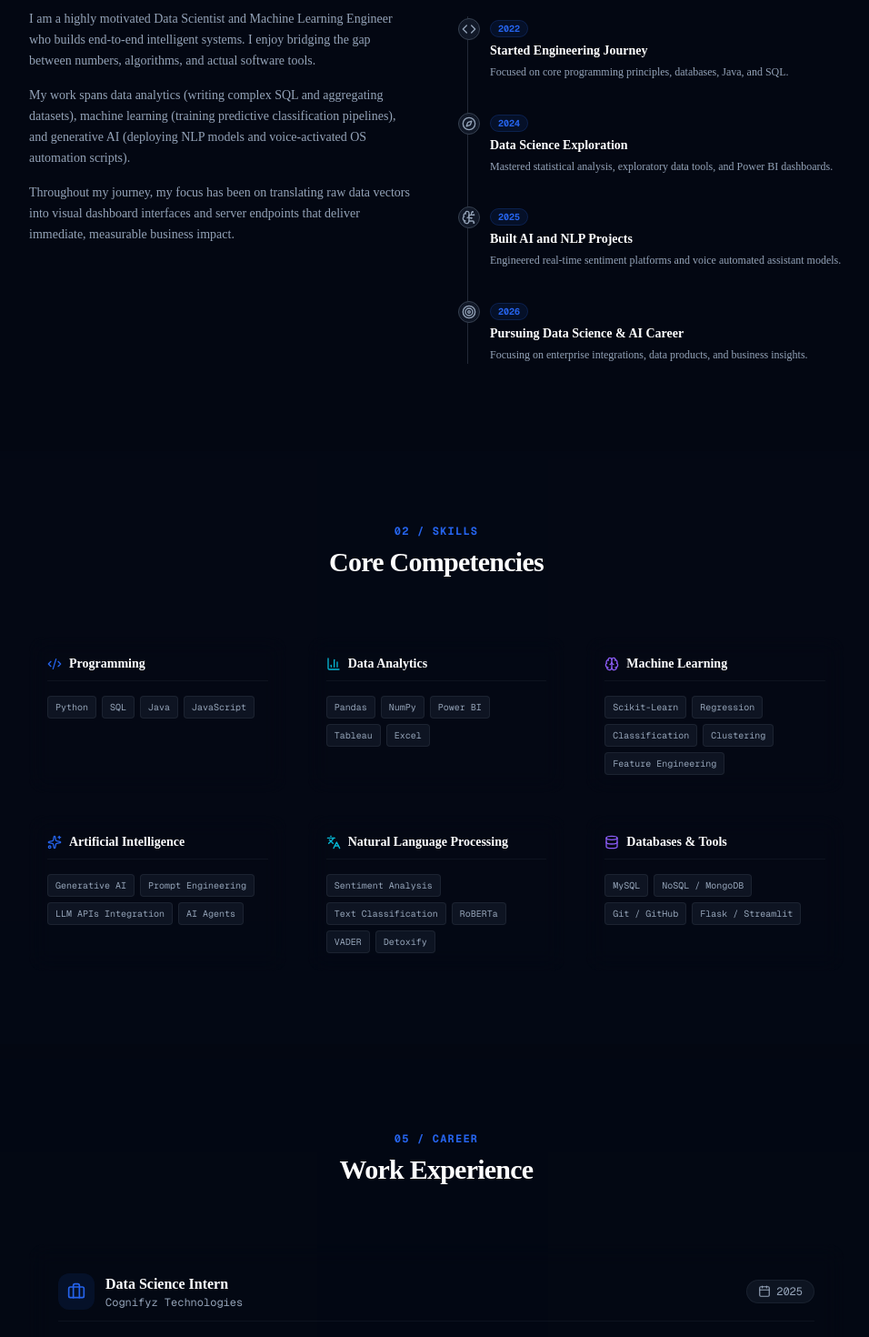
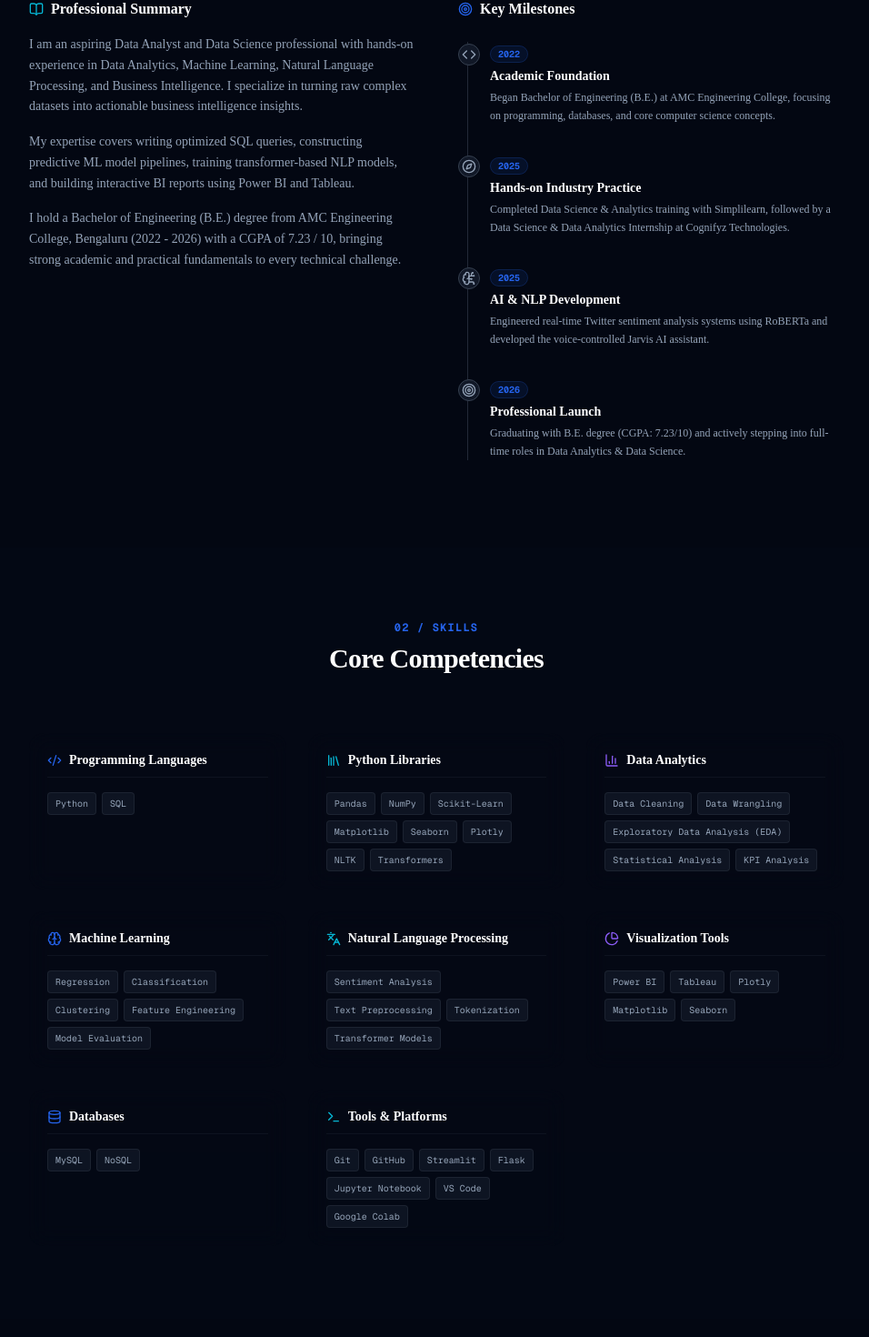
Before and after one commit to Bheemalingappa/bheemalingappa-ai-data-science-portfolio, a Next.js app: page / in a window 1280 px wide. Shown: the part 1020-2490 px from the top of the page at 91% size, without its empty margins (160-1116 px from the left). Built offline with nearby package versions, Linux system fonts and the light colour scheme.

Commit message:
Align portfolio content, experience, projects, skills, certifications, and contact details with official resume

```diff
--- a/src/components/Certifications.tsx
+++ b/src/components/Certifications.tsx
@@ -15,45 +15,24 @@ interface Certificate {
 export default function Certifications() {
   const list: Certificate[] = [
     {
-      title: "Data Science Specialization Training",
-      issuer: "Simplilearn",
-      category: "Data Science & ML",
-      skills: ["Python Analytics", "Machine Learning Pipelines", "SQL Structuring", "Power BI Dashboards"],
-      date: "2024",
-    },
-    {
-      title: "Data Science Internship Credentials",
+      title: "Data Science & Data Analytics Internship",
       issuer: "Cognifyz Technologies",
-      category: "Experience & Analytics",
-      skills: ["Exploratory Data Analysis", "Python Scripting", "Insights Reports", "Metric Forecasts"],
+      category: "Internship",
+      skills: ["Python", "Pandas & NumPy", "SQL Queries", "Exploratory Data Analysis", "Dashboard Reports"],
       date: "2025",
     },
     {
-      title: "Applied Machine Learning Certification",
-      issuer: "Academic Systems / Dev Tools",
-      category: "Machine Learning",
-      skills: ["Regression Models", "Random Forests / XGBoost", "Model Hyper-parameter Tuning"],
-      date: "2024",
+      title: "Data Science Training Program",
+      issuer: "Simplilearn",
+      category: "Professional Training",
+      skills: ["Data Analytics", "Machine Learning Core", "SQL", "Power BI & Tableau", "Clustering & Regression"],
+      date: "2025",
     },
     {
-      title: "SQL & Relational Databases",
-      issuer: "Database Center / Tech Training",
-      category: "SQL & Databases",
-      skills: ["Window Functions", "Subqueries", "Schema Normalization", "Aggregation Indexes"],
-      date: "2023",
-    },
-    {
-      title: "Power BI Business Analyst Certificate",
-      issuer: "Simplilearn Analytics Module",
-      category: "Analytics & BI",
-      skills: ["DAX Measurement Formulas", "ETL Querying", "Executive Reports Grid"],
-      date: "2024",
-    },
-    {
-      title: "Artificial Intelligence Application Builder",
-      issuer: "Self-Paced Specialization Hub",
-      category: "Generative AI",
-      skills: ["Prompt engineering", "LLM APIs Integration", "TTS / Speech Integrations"],
+      title: "Professional Certification Portfolio",
+      issuer: "Google Drive Repository",
+      category: "Credential Archive",
+      skills: ["Certification Auditing", "Credentials Hosting", "Work Verification", "Project Hosting"],
       date: "2025",
     },
   ];
--- a/src/components/MinimalAbout.tsx
+++ b/src/components/MinimalAbout.tsx
@@ -15,26 +15,26 @@ export default function MinimalAbout() {
   const timeline: TimelineItem[] = [
     {
       year: "2022",
-      title: "Started Engineering Journey",
-      description: "Focused on core programming principles, databases, Java, and SQL.",
+      title: "Academic Foundation",
+      description: "Began Bachelor of Engineering (B.E.) at AMC Engineering College, focusing on programming, databases, and core computer science concepts.",
       icon: <Code className="w-4 h-4" />,
     },
     {
-      year: "2024",
-      title: "Data Science Exploration",
-      description: "Mastered statistical analysis, exploratory data tools, and Power BI dashboards.",
+      year: "2025",
+      title: "Hands-on Industry Practice",
+      description: "Completed Data Science & Analytics training with Simplilearn, followed by a Data Science & Data Analytics Internship at Cognifyz Technologies.",
       icon: <Compass className="w-4 h-4" />,
     },
     {
       year: "2025",
-      title: "Built AI and NLP Projects",
-      description: "Engineered real-time sentiment platforms and voice automated assistant models.",
+      title: "AI & NLP Development",
+      description: "Engineered real-time Twitter sentiment analysis systems using RoBERTa and developed the voice-controlled Jarvis AI assistant.",
       icon: <BrainCircuit className="w-4 h-4" />,
     },
     {
       year: "2026",
-      title: "Pursuing Data Science & AI Career",
-      description: "Focusing on enterprise integrations, data products, and business insights.",
+      title: "Professional Launch",
+      description: "Graduating with B.E. degree (CGPA: 7.23/10) and actively stepping into full-time roles in Data Analytics & Data Science.",
       icon: <Target className="w-4 h-4" />,
     },
   ];
@@ -58,13 +58,13 @@ export default function MinimalAbout() {
               <span>Professional Summary</span>
             </h4>
             <p>
-              I am a highly motivated Data Scientist and Machine Learning Engineer who builds end-to-end intelligent systems. I enjoy bridging the gap between numbers, algorithms, and actual software tools.
+              I am an aspiring Data Analyst and Data Science professional with hands-on experience in Data Analytics, Machine Learning, Natural Language Processing, and Business Intelligence. I specialize in turning raw complex datasets into actionable business intelligence insights.
             </p>
             <p>
-              My work spans data analytics (writing complex SQL and aggregating datasets), machine learning (training predictive classification pipelines), and generative AI (deploying NLP models and voice-activated OS automation scripts).
+              My expertise covers writing optimized SQL queries, constructing predictive ML model pipelines, training transformer-based NLP models, and building interactive BI reports using Power BI and Tableau.
             </p>
             <p>
-              Throughout my journey, my focus has been on translating raw data vectors into visual dashboard interfaces and server endpoints that deliver immediate, measurable business impact.
+              I hold a Bachelor of Engineering (B.E.) degree from AMC Engineering College, Bengaluru (2022 - 2026) with a CGPA of 7.23 / 10, bringing strong academic and practical fundamentals to every technical challenge.
             </p>
           </div>
 
--- a/src/components/MinimalContact.tsx
+++ b/src/components/MinimalContact.tsx
@@ -1,7 +1,7 @@
 "use client";
 
 import React, { useState } from "react";
-import { Mail, MapPin, Send, CheckCircle2, AlertCircle } from "lucide-react";
+import { Mail, MapPin, Phone, Send, CheckCircle2, AlertCircle } from "lucide-react";
 import { GithubIcon, LinkedinIcon } from "./icons";
 
 export default function MinimalContact() {
@@ -82,8 +82,18 @@ export default function MinimalContact() {
               <Mail className="w-5 h-5 text-primary" />
               <div>
                 <div className="text-[9px] font-mono text-muted uppercase">Email</div>
-                <a href="mailto:bhimubhimu2000@gmail.com" className="text-sm font-bold hover:text-primary transition-colors font-mono">
-                  bhimubhimu2000@gmail.com
+                <a href="mailto:baimabhima2000@gmail.com" className="text-sm font-bold hover:text-primary transition-colors font-mono">
+                  baimabhima2000@gmail.com
+                </a>
+              </div>
+            </div>
+
+            <div className="glass-panel border-surface-border/50 rounded-2xl p-5 flex items-center space-x-3">
+              <Phone className="w-5 h-5 text-accent" />
+              <div>
+                <div className="text-[9px] font-mono text-muted uppercase">Phone</div>
+                <a href="tel:+917349041057" className="text-sm font-bold hover:text-primary transition-colors font-mono">
+                  +91 7349041057
                 </a>
               </div>
             </div>
@@ -92,7 +102,7 @@ export default function MinimalContact() {
               <MapPin className="w-5 h-5 text-secondary" />
               <div>
                 <div className="text-[9px] font-mono text-muted uppercase">Location</div>
-                <div className="text-sm font-bold">Bengaluru, India</div>
+                <div className="text-sm font-bold">Bengaluru, Karnataka, India</div>
               </div>
             </div>
 
@@ -112,7 +122,7 @@ export default function MinimalContact() {
                   <span>GitHub</span>
                 </a>
                 <a
-                  href="https://www.linkedin.com/in/bheema-boler-a7a6241b6"
+                  href="https://linkedin.com/in/bheema-boler-a7af3b1b6"
                   target="_blank"
                   rel="noreferrer"
                   className="flex-1 flex items-center justify-center space-x-2 bg-surface hover:bg-surface-secondary border border-surface-border/60 p-2.5 rounded-xl text-xs font-semibold transition-all duration-300"
--- a/src/components/MinimalExperience.tsx
+++ b/src/components/MinimalExperience.tsx
@@ -14,26 +14,29 @@ interface Job {
 export default function MinimalExperience() {
   const experiences: Job[] = [
     {
-      company: "Cognifyz Technologies",
-      role: "Data Science Intern",
+      company: "Cognifyz Technologies (Remote)",
+      role: "Data Science & Data Analytics Intern",
       duration: "2025",
       description: [
-        "Performed data extraction, data profiling, and statistical cleaning of raw database tables.",
-        "Created correlation heatmaps and predictive analytics models using Python.",
-        "Designed data visualization reports mapping key performance metrics for brand auditing.",
+        "Performed data cleaning, preprocessing, and exploratory data analysis using Python, Pandas, and NumPy.",
+        "Created visualizations using Matplotlib and Seaborn to identify business trends and insights.",
+        "Worked with SQL queries for data extraction, transformation, and reporting.",
+        "Applied machine learning techniques for predictive analytics and model evaluation.",
+        "Generated dashboard-ready reports for business intelligence applications."
       ],
-      skills: ["Python", "Exploratory Data Analysis", "Data Cleaning", "Statistical Modeling"],
+      skills: ["Python", "Pandas", "NumPy", "EDA", "SQL Queries", "Machine Learning", "Dashboard Reporting"],
     },
     {
-      company: "Simplilearn",
-      role: "Data Science Certification Training",
-      duration: "2024",
+      company: "Simplilearn (Remote)",
+      role: "Data Science & Analytics Trainee",
+      duration: "2025",
       description: [
-        "Underwent rigorous training in statistical computing, database modeling, and predictive modeling.",
-        "Mastered complex SQL database queries, joins, and indexing structures.",
-        "Engineered business intelligence reporting dashboards in Power BI and Tableau using advanced DAX.",
+        "Completed practical training in Data Analytics, Machine Learning, and Business Intelligence.",
+        "Developed mini-projects using Python, SQL, Power BI, and Tableau.",
+        "Implemented regression, classification, and clustering algorithms on real-world datasets.",
+        "Strengthened analytical and reporting skills through hands-on case studies."
       ],
-      skills: ["SQL", "Machine Learning Core", "Power BI / DAX", "Data Storytelling"],
+      skills: ["Data Analytics", "Machine Learning", "Business Intelligence", "Python", "SQL", "Power BI", "Tableau"],
     },
   ];
 
--- a/src/components/MinimalProjects.tsx
+++ b/src/components/MinimalProjects.tsx
@@ -1,13 +1,11 @@
 "use client";
 
 import React from "react";
-import { ExternalLink } from "lucide-react";
 
 interface ProjectCase {
   title: string;
   category: string;
-  problem: string;
-  solution: string;
+  description: string[];
   tech: string[];
   metric: string;
   metricLabel: string;
@@ -16,40 +14,56 @@ interface ProjectCase {
 export default function MinimalProjects() {
   const cases: ProjectCase[] = [
     {
-      title: "Twitter Sentiment Analysis Platform",
+      title: "Twitter Sentiment Analysis Web Application",
       category: "Natural Language Processing",
-      problem: "Brands lack real-time signals for customer sentiment and toxicity on social media.",
-      solution: "Engineered a Python pipeline using RoBERTa transformers and VADER heuristics to score sentiment and toxic profanities, serving outputs to a Flask/Streamlit dashboard.",
-      tech: ["Python", "Flask", "Streamlit", "RoBERTa", "VADER", "Detoxify"],
+      description: [
+        "Developed a real-time Twitter sentiment analysis platform.",
+        "Implemented RoBERTa Transformer, VADER sentiment analysis, emotion classification, and toxicity detection.",
+        "Integrated Twitter APIs for real-time tweet collection and processing.",
+        "Built interactive dashboards to visualize sentiment trends and insights."
+      ],
+      tech: ["Python", "NLP", "Streamlit", "Flask", "Twitter API", "RoBERTa", "VADER", "Detoxify"],
       metric: "95.7%",
       metricLabel: "Accuracy Score",
     },
     {
       title: "Jarvis AI Assistant",
       category: "AI & Automation",
-      problem: "Toggling between search tabs, terminals, and editor tasks interrupts developer flow.",
-      solution: "Built a local voice-activated terminal operating assistant that runs command flows (STT/TTS signals), scheduling tasks, and executing OS operations.",
-      tech: ["SpeechRecognition", "Pyttsx3", "Python API", "OS Hooks"],
+      description: [
+        "Developed a voice-controlled AI assistant for automation tasks.",
+        "Integrated speech recognition and text-to-speech technologies.",
+        "Enabled web search, application launching, and voice command execution.",
+        "Improved user interaction through natural language communication."
+      ],
+      tech: ["Python", "NLP", "Speech Recognition", "TTS", "OS Automation"],
       metric: "120ms",
       metricLabel: "Command Latency",
     },
     {
-      title: "Customer Churn Prediction",
+      title: "Customer Churn Prediction Pipeline",
       category: "Machine Learning & Analytics",
-      problem: "High subscriber churn levels decrease company lifetime value metrics.",
-      solution: "Analyzed relational user databases, resolved class imbalances using SMOTE algorithms, and trained an XGBoost classifier to isolate high-risk customer profiles.",
-      tech: ["Python", "Scikit-Learn", "XGBoost", "SMOTE", "Power BI"],
+      description: [
+        "Analyzed transactional customer behavior and isolated key attrition drivers.",
+        "Resolved class imbalance using SMOTE oversampling to improve model sensitivity.",
+        "Trained and tuned an XGBoost classifier to predict high-risk churn profiles.",
+        "Created risk segmentation files to support targeted retention outreach."
+      ],
+      tech: ["Python", "Scikit-Learn", "XGBoost", "SMOTE", "Exploratory Data Analysis"],
       metric: "0.923",
-      metricLabel: "AUC-ROC Metric",
+      metricLabel: "AUC-ROC Score",
     },
     {
-      title: "Sales Intelligence Dashboard",
-      category: "Business Intelligence",
-      problem: "Spreadsheet reports delay identifying rolling average targets and local sales drops.",
-      solution: "Designed SQL transactional schemas and built Power BI dashboards using custom DAX query measures to track daily variance limits.",
-      tech: ["Power BI", "SQL Queries", "DAX Formulas", "Data Modeling"],
+      title: "Sales Intelligence BI Dashboard",
+      category: "Business Intelligence & Visualization",
+      description: [
+        "Designed clean SQL database schemas to combine regional transactions.",
+        "Formulated complex DAX query measures for rolling averages and year-over-year growth.",
+        "Developed interactive reports in Power BI and Tableau to track core sales KPIs.",
+        "Improved cross-team sales forecasting latency and visualization clarity."
+      ],
+      tech: ["Power BI", "Tableau", "SQL Queries", "DAX Formulas", "Data Modeling"],
       metric: "60%",
-      metricLabel: "Load Latency Drop",
+      metricLabel: "Data Load Speedup",
     },
   ];
 
@@ -80,16 +94,13 @@ export default function MinimalProjects() {
                   <h4 className="text-xl font-bold mt-2 text-foreground">{c.title}</h4>
                 </div>
 
-                <div className="space-y-2">
-                  <div className="text-xs">
-                    <strong className="text-foreground/90 uppercase font-mono text-[9px] tracking-wider block">Problem</strong>
-                    <span className="text-muted leading-relaxed">{c.problem}</span>
-                  </div>
-                  <div className="text-xs">
-                    <strong className="text-foreground/90 uppercase font-mono text-[9px] tracking-wider block">Solution</strong>
-                    <span className="text-muted leading-relaxed">{c.solution}</span>
-                  </div>
-                </div>
+                <ul className="space-y-1.5 list-disc pl-4 text-xs text-muted leading-relaxed">
+                  {c.description.map((desc, idx) => (
+                    <li key={idx} className="marker:text-primary">
+                      {desc}
+                    </li>
+                  ))}
+                </ul>
 
                 <div className="flex flex-wrap gap-1.5 pt-1">
                   {c.tech.map((t, idx) => (
--- a/src/components/MinimalSkills.tsx
+++ b/src/components/MinimalSkills.tsx
@@ -1,7 +1,7 @@
 "use client";
 
 import React from "react";
-import { Code2, BarChart3, Brain, Sparkles, Languages, Database } from "lucide-react";
+import { Code2, Library, BarChart3, Brain, Languages, PieChart, Database, Terminal } from "lucide-react";
 
 interface SkillSet {
   category: string;
@@ -12,34 +12,44 @@ interface SkillSet {
 export default function MinimalSkills() {
   const skills: SkillSet[] = [
     {
-      category: "Programming",
+      category: "Programming Languages",
       icon: <Code2 className="w-4 h-4 text-primary" />,
-      tools: ["Python", "SQL", "Java", "JavaScript"],
+      tools: ["Python", "SQL"],
+    },
+    {
+      category: "Python Libraries",
+      icon: <Library className="w-4 h-4 text-secondary" />,
+      tools: ["Pandas", "NumPy", "Scikit-Learn", "Matplotlib", "Seaborn", "Plotly", "NLTK", "Transformers"],
     },
     {
       category: "Data Analytics",
-      icon: <BarChart3 className="w-4 h-4 text-secondary" />,
-      tools: ["Pandas", "NumPy", "Power BI", "Tableau", "Excel"],
+      icon: <BarChart3 className="w-4 h-4 text-accent" />,
+      tools: ["Data Cleaning", "Data Wrangling", "Exploratory Data Analysis (EDA)", "Statistical Analysis", "KPI Analysis"],
     },
     {
       category: "Machine Learning",
-      icon: <Brain className="w-4 h-4 text-accent" />,
-      tools: ["Scikit-Learn", "Regression", "Classification", "Clustering", "Feature Engineering"],
-    },
-    {
-      category: "Artificial Intelligence",
-      icon: <Sparkles className="w-4 h-4 text-primary" />,
-      tools: ["Generative AI", "Prompt Engineering", "LLM APIs Integration", "AI Agents"],
+      icon: <Brain className="w-4 h-4 text-primary" />,
+      tools: ["Regression", "Classification", "Clustering", "Feature Engineering", "Model Evaluation"],
     },
     {
       category: "Natural Language Processing",
       icon: <Languages className="w-4 h-4 text-secondary" />,
-      tools: ["Sentiment Analysis", "Text Classification", "RoBERTa", "VADER", "Detoxify"],
+      tools: ["Sentiment Analysis", "Text Preprocessing", "Tokenization", "Transformer Models"],
     },
     {
-      category: "Databases & Tools",
-      icon: <Database className="w-4 h-4 text-accent" />,
-      tools: ["MySQL", "NoSQL / MongoDB", "Git / GitHub", "Flask / Streamlit"],
+      category: "Visualization Tools",
+      icon: <PieChart className="w-4 h-4 text-accent" />,
+      tools: ["Power BI", "Tableau", "Plotly", "Matplotlib", "Seaborn"],
+    },
+    {
+      category: "Databases",
+      icon: <Database className="w-4 h-4 text-primary" />,
+      tools: ["MySQL", "NoSQL"],
+    },
+    {
+      category: "Tools & Platforms",
+      icon: <Terminal className="w-4 h-4 text-secondary" />,
+      tools: ["Git", "GitHub", "Streamlit", "Flask", "Jupyter Notebook", "VS Code", "Google Colab"],
     },
   ];
 
```
Also changed, not shown: src/components/MinimalHero.tsx (+10 -10 lines).
